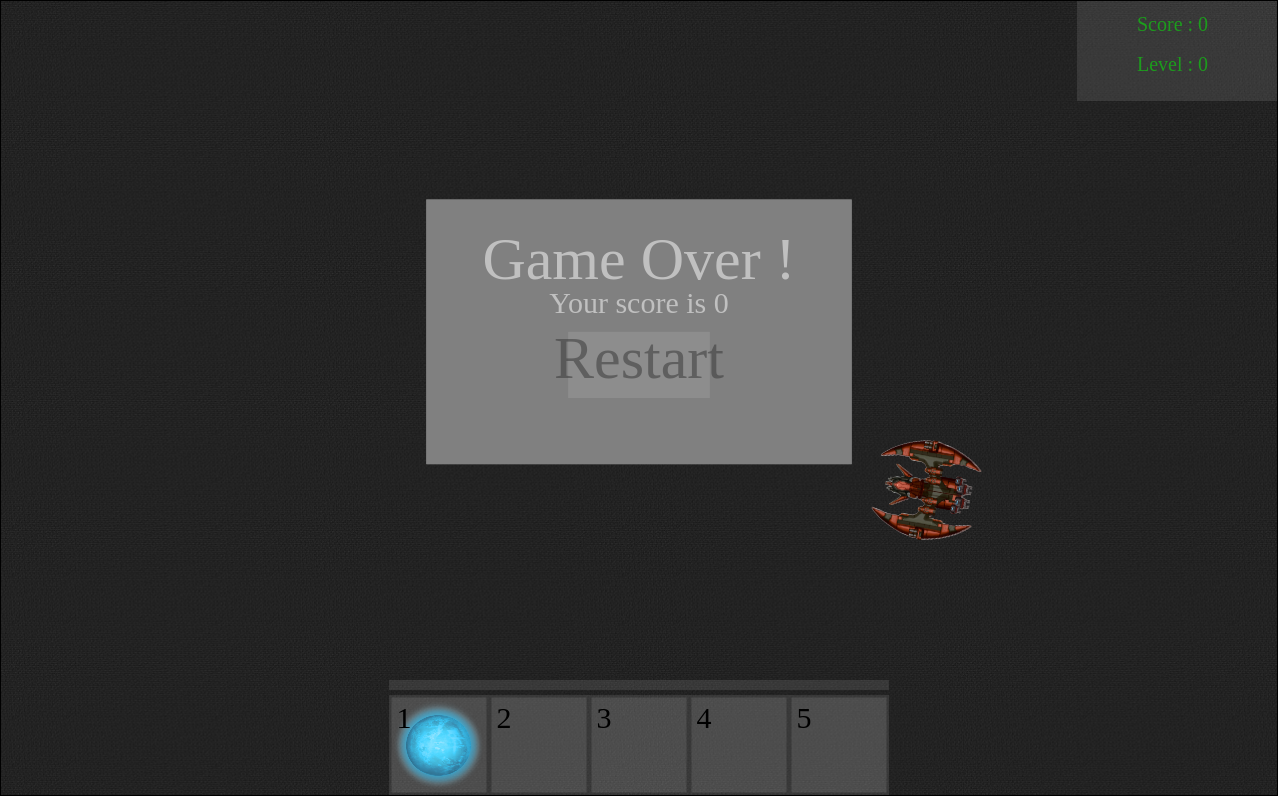
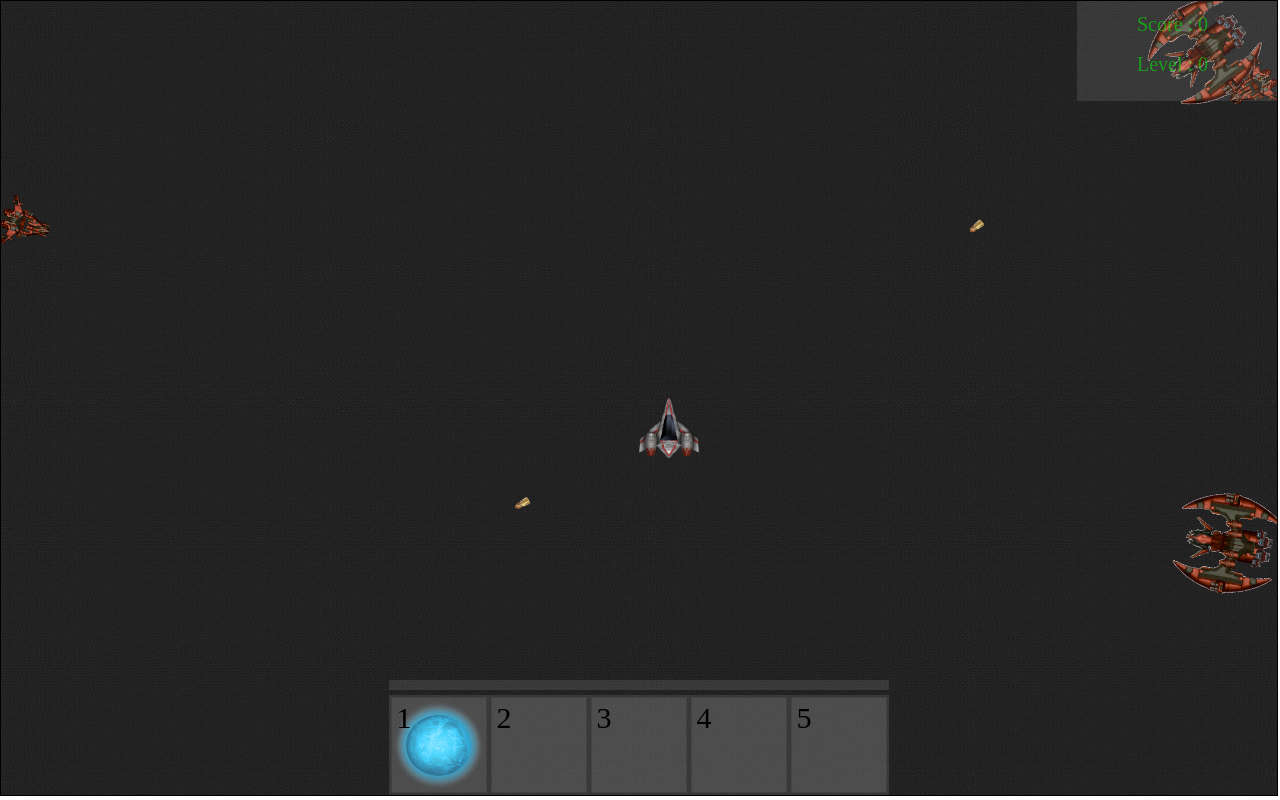
Before and after one commit to TOKkenkeba/project-beta, a plain HTML site: page index.html in a window 1280 px wide. Drawn offline with Linux system fonts and the light colour scheme.

Commit message:
attack enemy

```diff
--- a/Config.js
+++ b/Config.js
@@ -1,21 +1,22 @@
 //main
-let mainBackground= new Image();
+let mainBackground = new Image();
 mainBackground.src = 'gif/background.jpg';
 
 //player
+let playerHP = 1000;
 let playerSpeedX = 10;
 let playerSpeedY = 10;
 let playerHigh = 60;
 let playerWidth = 60;
-let playerImage= new Image();
+let playerImage = new Image();
 playerImage.src = 'gif/Starship.png';
 
 //bullet
-let bullSpeed =4;
+let bullSpeed = 4;
 let bullHigh = 15;
 let bullWidth = 15;
 let bulletDmg = 20;
-let bulletImage= new Image();
+let bulletImage = new Image();
 bulletImage.src = 'gif/bullet.png';
 
 
@@ -26,20 +27,22 @@ let enemyWidth = 100;
 let enemyHp = 200;
 let enemySpeedX = 0.5;
 let enemySpeedY = 0.5;
-let enemyImage= new Image();
+let enemyImage = new Image();
 enemyImage.src = 'gif/enemy.png';
 
 
 //Enemy Type extra
+let enemyBulletSpeed=400;
+let distanceFromPlayer = 800;
 let enemyIndexMin = 1;
 let enemyHightMin = 50;
 let enemyWidthMin = 50;
 let enemyHpMin = 100;
 let enemySpeedXMin = 1;
 let enemySpeedYMin = 1;
-let enemyImageMin= new Image();
+let enemyImageMin = new Image();
 enemyImageMin.src = 'gif/enemymin.png';
 
 //skill
-let teleportImage= new Image();
+let teleportImage = new Image();
 teleportImage.src = 'gif/teleport.png';
--- a/canvas.js
+++ b/canvas.js
@@ -86,6 +86,7 @@ function animate() {
     movePlayer();
     renderPlayer();
     renderBullets();
+    renderBulletsEnemy();
     enemyMove(enemyConteiner);
     renederItemBar();
     renderScoreBoard();
--- a/enemy.js
+++ b/enemy.js
@@ -11,7 +11,6 @@ function createHorde() {
     createEnemy(enemyWidth, enemyHight, enemyHp, enemySpeedX, enemySpeedY, enemyIndex);
     createEnemy(enemyWidthMin, enemyHightMin, enemyHpMin, enemySpeedXMin, enemySpeedYMin, enemyIndexMin);
     createEnemy(enemyWidth, enemyHight, enemyHp, enemySpeedX, enemySpeedY, enemyIndex);
-
     createEnemy(enemyWidthMin, enemyHightMin, enemyHpMin, enemySpeedXMin, enemySpeedYMin, enemyIndexMin);
 }
 
@@ -48,8 +47,11 @@ function enemyMove(enemyConteiner) {
             let line = Math.sqrt((changeX - item[0]) * (changeX - item[0]) + (changeY - item[1]) * (changeY - item[1]));
             xxx = (changeX - item[0]) / line * item[5];
             yyy = (changeY - item[1]) / line * item[6];
-            item[0] += xxx;
-            item[1] += yyy;
+            if(line>distanceFromPlayer){
+                item[0] += xxx;
+                item[1] += yyy;
+            }
+
 
             let angle =Math.atan((item[1]-changeY)/(item[0]-changeX))*180/Math.PI-90;
 
@@ -57,7 +59,7 @@ function enemyMove(enemyConteiner) {
                 angle+=180;
              }
 
-             rotateEnemy(item[0], item[1], item[2], item[3],angle,item[7]);
+            rotateEnemy(item[0], item[1], item[2], item[3],angle,item[7]);
 
             detectColision(j);
         }
@@ -92,7 +94,4 @@ function rotateEnemy(x,y,width,high,angle,index){
     context.restore();
    }
 
-
-
-
 }
--- /dev/null
+++ b/enemyBullet.js
@@ -0,0 +1,73 @@
+let enemyMag = [[]];
+let indexEnemyMag = 0;
+let bulletObjectEnemy = canvas.getContext("2d");
+let interval = setInterval(() => bulletEnemy(), enemyBulletSpeed);
+function bulletEnemy() {
+
+
+    index = Math.round(Math.random(enemyConteiner.length - 1) * (enemyConteiner.length - 1));
+    console.log(index, enemyConteiner);
+
+    this.width = enemyConteiner[index][2];
+    this.high = enemyConteiner[index][3];
+    this.x = enemyConteiner[index][0];
+    this.y = enemyConteiner[index][1];
+    this.pageX = x;
+    this.pageY = y;
+    enemyMag.push([]);
+
+    this.line = calculateDiagonal(this.x, this.y, this.pageX, this.pageY);;
+    this.angle = calculateAngle(x, y, this.x, this.y);
+    this.stepXY = calculateStepForBullet(this.x, this.y, this.pageX, this.pageY, this.line, 3);
+
+    enemyMag[indexEnemyMag].push(this.x + this.width / 2 - bullWidth / 2, this.y + this.high / 2 - bullHigh / 2, bullWidth, bullHigh, indexEnemyMag, stepXY[0], stepXY[1], angle);
+    indexEnemyMag++;
+
+
+
+
+}
+
+
+function renderBulletsEnemy() {
+
+    moveBulletEnemy();
+    for (let i = 0; i < enemyMag.length; i++) {
+        let item = enemyMag[i];
+        for (let j = 0; j < item.length; j++) {
+
+            rotateBulletEnemy(item[0], item[1], item[7]);
+
+        }
+    }
+}
+
+function moveBulletEnemy() {
+    for (let i = 0; i < enemyMag.length; i++) {
+        let item = enemyMag[i];
+        for (let j = 0; j < item.length; j++) {
+            item[0] += item[5];
+            item[1] += item[6];
+        }
+        if ((item[0] > canvas.width || item[0] < 0) && item[0] != undefined) {
+            enemyMag.splice(i, 1);
+            indexEnemyMag = enemyMag.length;
+        }
+        if ((item[1] > canvas.height || item[1] < 0) && item[1] != undefined) {
+            enemyMag.splice(i, 1);
+            indexEnemyMag = enemyMag.length;
+        }
+
+
+    }
+}
+
+
+
+function rotateBulletEnemy(i, j, angle) {
+    context.save();
+    context.translate(i + bullWidth / 2, j + bullHigh / 2);
+    context.rotate(angle * Math.PI / 180);
+    bulletObject.drawImage(bulletImage, -bullWidth / 2, -bullHigh / 2, bullWidth, bullHigh);
+    context.restore();
+}
--- a/index.html
+++ b/index.html
@@ -22,6 +22,7 @@
  <script src="Config.js"></script>
  <script src="canvas.js"></script>
 <script src="bullet.js"></script>
+<script src="enemyBullet.js"></script>
 <script src="enemy.js"></script>
 <script src="Player.js"></script>
 <script src="ItemBar.js"></script>
```
